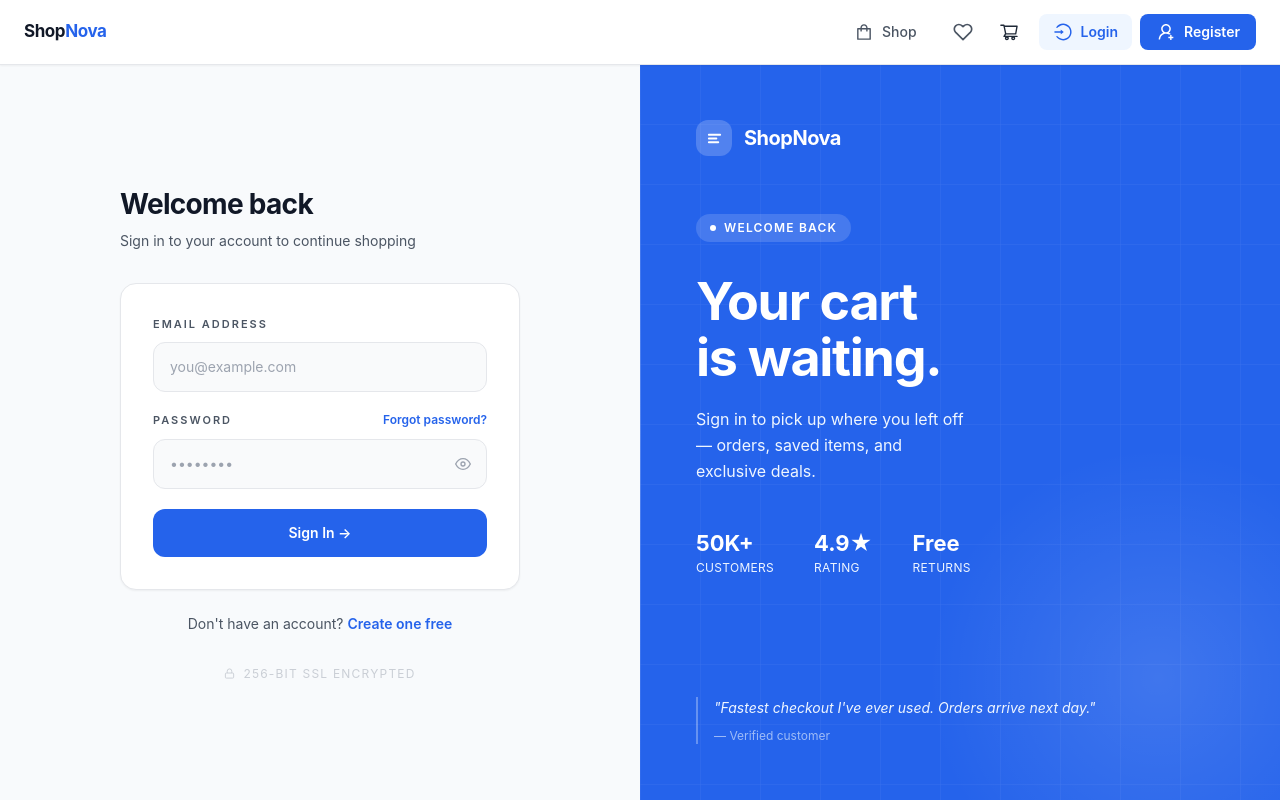
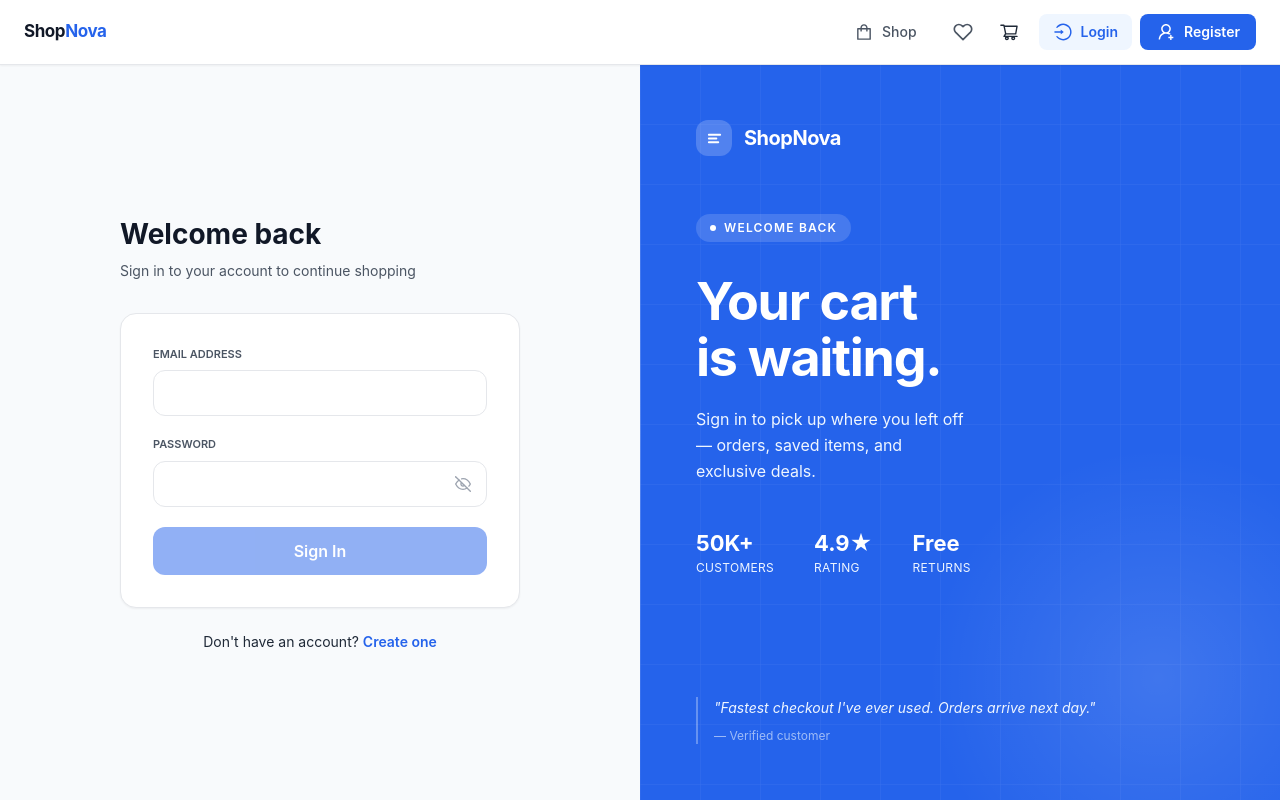
Before and after one commit to Antonynans/super-store-frontend, a React (Vite) app: page /login in a window 1280 px wide. Built offline with nearby package versions, Linux system fonts and the light colour scheme.

Commit message:
minor changes

```diff
--- a/src/index.css
+++ b/src/index.css
@@ -8,8 +8,10 @@
   box-sizing: border-box;
 }
 
-html {
+html, body {
   scroll-behavior: smooth;
+  overflow-x: hidden;
+  max-width: 100%;
 }
 
 body {
--- a/src/main.tsx
+++ b/src/main.tsx
@@ -45,11 +45,11 @@ const router = createBrowserRouter(
       <Route index={true} path="/" element={<Home />} />
       <Route path="/favorite" element={<Favorites />} />
       <Route path="/product/:id" element={<ProductDetails />} />
-      <Route path="/cart" element={<Cart />} />
       <Route path="/shop" element={<Shop />} />
 
       {/* Registered users */}
       <Route path="" element={<PrivateRoute />}>
+        <Route path="/cart" element={<Cart />} />
         <Route path="/profile" element={<Profile />} />
         <Route path="/user-orders" element={<UserOrder />} />
         <Route path="/shipping" element={<Shipping />} />
--- a/src/pages/Auth/Login.tsx
+++ b/src/pages/Auth/Login.tsx
@@ -3,12 +3,13 @@ import { Link, useLocation, useNavigate } from "react-router-dom";
 import { useAppDispatch, useAppSelector } from "../../redux/store";
 import { useLoginMutation } from "../../redux/api/usersApiSlice";
 import { setCredentials } from "../../redux/features/auth/authSlice";
-import { toast } from "react-toastify";
+import { FiEye, FiEyeOff } from "react-icons/fi";
 
 const Login = () => {
   const [email, setEmail] = useState("");
   const [password, setPassword] = useState("");
   const [showPassword, setShowPassword] = useState(false);
+  const [errorMessage, setErrorMessage] = useState("");
 
   const dispatch = useAppDispatch();
   const navigate = useNavigate();
@@ -20,42 +21,31 @@ const Login = () => {
   const redirect = sp.get("redirect") || "/";
 
   useEffect(() => {
-    if (userInfo) navigate(redirect);
-  }, [navigate, redirect, userInfo]);
+    if (userInfo && userInfo.token) {
+      navigate(redirect);
+    }
+  }, [userInfo, navigate, redirect]);
 
   const submitHandler = async (e: React.FormEvent<HTMLFormElement>) => {
     e.preventDefault();
+    setErrorMessage("");
+
     try {
       const res = await login({ email, password }).unwrap();
-      dispatch(setCredentials({ ...res }));
+      if (!res) return;
+      dispatch(setCredentials(res));
       navigate(redirect);
     } catch (err: any) {
-      toast.error(err?.data?.message || err.error);
+      setErrorMessage(err?.data?.message || "Invalid email or password");
     }
   };
 
   return (
     <div className="min-h-[calc(100vh-4rem)] bg-slate-50 flex">
       <div className="w-full lg:w-1/2 flex flex-col items-center justify-center px-6 py-16">
-        <div className="flex items-center gap-2.5 mb-10 lg:hidden">
-          <div className="w-9 h-9 rounded-xl bg-primary flex items-center justify-center shadow-md">
-            <svg width="17" height="17" viewBox="0 0 18 18" fill="none">
-              <path
-                d="M3 5h12M3 9h8M3 13h10"
-                stroke="white"
-                strokeWidth="2"
-                strokeLinecap="round"
-              />
-            </svg>
-          </div>
-          <span className="text-text-primary font-bold text-xl tracking-tight">
-            ShopNova
-          </span>
-        </div>
-
         <div className="w-full max-w-[400px]">
           <div className="mb-8">
-            <h1 className="text-[28px] font-bold text-text-primary tracking-tight mb-1.5">
+            <h1 className="text-[28px] font-bold text-text-primary mb-1.5">
               Welcome back
             </h1>
             <p className="text-text-secondary text-sm">
@@ -65,139 +55,76 @@ const Login = () => {
 
           <div className="bg-white rounded-2xl border border-border shadow-sm p-8">
             <form onSubmit={submitHandler} className="space-y-5">
+              {errorMessage && (
+                <div className="bg-red-50 border border-red-200 text-red-600 text-sm rounded-lg px-4 py-3">
+                  {errorMessage}
+                </div>
+              )}
+
               <div>
-                <label
-                  htmlFor="email"
-                  className="block text-[11px] font-semibold text-text-secondary tracking-[2px] uppercase mb-2.5"
-                >
+                <label className="block text-[11px] font-semibold text-text-secondary uppercase mb-2">
                   Email Address
                 </label>
                 <input
                   type="email"
-                  id="email"
-                  className="w-full bg-surface-muted border border-border rounded-xl px-4 py-3.5
-                    text-text-primary text-sm placeholder:text-text-subtle
-                    focus:outline-none focus:border-primary-light focus:ring-2 focus:ring-primary-light/10 focus:bg-white
-                    transition-all duration-200"
-                  placeholder="you@example.com"
+                  className={`w-full border rounded-xl px-4 py-3 text-sm transition
+                    ${errorMessage ? "border-red-300 focus:ring-red-200" : "border-border focus:ring-primary-light"}
+                  `}
                   value={email}
-                  onChange={(e) => setEmail(e.target.value)}
+                  onChange={(e) => {
+                    setEmail(e.target.value);
+                    setErrorMessage("");
+                  }}
                   required
                 />
               </div>
 
               <div>
-                <div className="flex items-center justify-between mb-2.5">
-                  <label
-                    htmlFor="password"
-                    className="block text-[11px] font-semibold text-text-secondary tracking-[2px] uppercase"
-                  >
-                    Password
-                  </label>
-                  <button
-                    type="button"
-                    className="text-xs text-primary hover:text-primary font-semibold transition-colors"
-                  >
-                    Forgot password?
-                  </button>
-                </div>
+                <label className="block text-[11px] font-semibold text-text-secondary uppercase mb-2">
+                  Password
+                </label>
                 <div className="relative">
                   <input
                     type={showPassword ? "text" : "password"}
-                    id="password"
-                    className="w-full bg-surface-muted border border-border rounded-xl px-4 py-3.5 pr-12
-                      text-text-primary text-sm placeholder:text-text-subtle
-                      focus:outline-none focus:border-primary-light focus:ring-2 focus:ring-primary-light/10 focus:bg-white
-                      transition-all duration-200"
-                    placeholder="••••••••"
+                    className={`w-full border rounded-xl px-4 py-3 pr-12 text-sm transition
+                      ${errorMessage ? "border-red-300 focus:ring-red-200" : "border-border focus:ring-primary-light"}
+                    `}
                     value={password}
-                    onChange={(e) => setPassword(e.target.value)}
+                    onChange={(e) => {
+                      setPassword(e.target.value);
+                      setErrorMessage("");
+                    }}
                     required
                   />
                   <button
                     type="button"
                     onClick={() => setShowPassword((v) => !v)}
-                    className="absolute right-4 top-1/2 -translate-y-1/2 text-text-subtle hover:text-text-secondary transition-colors"
-                    aria-label={
-                      showPassword ? "Hide password" : "Show password"
-                    }
+                    className="absolute right-4 top-1/2 -translate-y-1/2 text-gray-400"
                   >
-                    {showPassword ? (
-                      <svg
-                        width="16"
-                        height="16"
-                        fill="none"
-                        viewBox="0 0 24 24"
-                        stroke="currentColor"
-                        strokeWidth="2"
-                      >
-                        <path d="M17.94 17.94A10.07 10.07 0 0112 20c-7 0-11-8-11-8a18.45 18.45 0 015.06-5.94M9.9 4.24A9.12 9.12 0 0112 4c7 0 11 8 11 8a18.5 18.5 0 01-2.16 3.19m-6.72-1.07a3 3 0 11-4.24-4.24M1 1l22 22" />
-                      </svg>
-                    ) : (
-                      <svg
-                        width="16"
-                        height="16"
-                        fill="none"
-                        viewBox="0 0 24 24"
-                        stroke="currentColor"
-                        strokeWidth="2"
-                      >
-                        <path d="M1 12s4-8 11-8 11 8 11 8-4 8-11 8-11-8-11-8z" />
-                        <circle cx="12" cy="12" r="3" />
-                      </svg>
-                    )}
+                    {showPassword ? <FiEye /> : <FiEyeOff />}
                   </button>
                 </div>
               </div>
 
               <button
-                disabled={isLoading}
+                disabled={isLoading || !email || !password}
                 type="submit"
-                className="w-full bg-primary hover:bg-primary active:scale-[0.98]
-                  text-white font-semibold py-3.5 px-4 rounded-xl text-sm
-                  transition-all duration-200 hover:shadow-[0_6px_20px_rgba(37,99,235,0.35)]
-                  disabled:opacity-50 disabled:cursor-not-allowed disabled:shadow-none
-                  flex items-center justify-center gap-2 mt-1"
+                className="w-full bg-primary text-white font-semibold py-3 rounded-xl transition disabled:opacity-50"
               >
-                {isLoading ? (
-                  <>
-                    <div className="animate-spin rounded-full h-4 w-4 border-2 border-white/40 border-t-white" />
-                    Signing in…
-                  </>
-                ) : (
-                  "Sign In →"
-                )}
+                {isLoading ? "Signing in..." : "Sign In"}
               </button>
             </form>
           </div>
 
-          <p className="text-text-secondary text-sm text-center mt-6">
+          <p className="text-sm text-center mt-6">
             Don&apos;t have an account?{" "}
             <Link
               to={redirect ? `/register?redirect=${redirect}` : "/register"}
-              className="text-primary hover:text-primary font-semibold transition-colors"
+              className="text-primary font-semibold"
             >
-              Create one free
+              Create one
             </Link>
           </p>
-
-          <div className="flex items-center justify-center gap-2 mt-8 opacity-50">
-            <svg
-              width="11"
-              height="11"
-              viewBox="0 0 24 24"
-              fill="none"
-              stroke="currentColor"
-              strokeWidth="2"
-              className="text-text-subtle"
-            >
-              <rect x="3" y="11" width="18" height="11" rx="2" ry="2" />
-              <path d="M7 11V7a5 5 0 0110 0v4" />
-            </svg>
-            <span className="text-text-subtle text-xs tracking-widest uppercase">
-              256-bit SSL encrypted
-            </span>
-          </div>
         </div>
       </div>
 
--- a/src/pages/Auth/Register.tsx
+++ b/src/pages/Auth/Register.tsx
@@ -3,7 +3,7 @@ import { Link, useLocation, useNavigate } from "react-router-dom";
 import { useAppDispatch, useAppSelector } from "../../redux/store";
 import { useRegisterMutation } from "../../redux/api/usersApiSlice";
 import { setCredentials } from "../../redux/features/auth/authSlice";
-import { toast } from "react-toastify";
+import { FiEye, FiEyeOff } from "react-icons/fi";
 
 const Register = () => {
   const [username, setName] = useState("");
@@ -12,6 +12,7 @@ const Register = () => {
   const [confirmPassword, setConfirmPassword] = useState("");
   const [showPassword, setShowPassword] = useState(false);
   const [showConfirm, setShowConfirm] = useState(false);
+  const [errorMessage, setErrorMessage] = useState("");
 
   const dispatch = useAppDispatch();
   const navigate = useNavigate();
@@ -29,7 +30,7 @@ const Register = () => {
   const submitHandler = async (e: React.FormEvent<HTMLFormElement>) => {
     e.preventDefault();
     if (password !== confirmPassword) {
-      toast.error("Passwords do not match");
+      setErrorMessage("Passwords do not match");
       return;
     }
     try {
@@ -37,8 +38,7 @@ const Register = () => {
       dispatch(setCredentials({ ...res }));
       navigate(redirect);
     } catch (err: any) {
-      console.log(err);
-      toast.error(err.data.message);
+      setErrorMessage(err?.data?.message || "Registration failed");
     }
   };
 
@@ -90,16 +90,6 @@ const Register = () => {
 
         <div className="relative z-10">
           <div className="flex items-center gap-3">
-            <div className="w-9 h-9 rounded-xl bg-white/20 flex items-center justify-center">
-              <svg width="17" height="17" viewBox="0 0 18 18" fill="none">
-                <path
-                  d="M3 5h12M3 9h8M3 13h10"
-                  stroke="white"
-                  strokeWidth="2"
-                  strokeLinecap="round"
-                />
-              </svg>
-            </div>
             <span className="text-white font-bold text-xl tracking-tight">
               ShopNova
             </span>
@@ -187,6 +177,11 @@ const Register = () => {
           <div className="bg-white rounded-2xl border border-border shadow-sm p-8">
             <form onSubmit={submitHandler} className="space-y-5">
               <div>
+                {errorMessage && (
+                  <div className="bg-red-50 border border-red-200 text-red-600 text-sm rounded-lg px-4 py-3">
+                    {errorMessage}
+                  </div>
+                )}
                 <label
                   htmlFor="name"
                   className="block text-[11px] font-semibold text-text-secondary tracking-[2px] uppercase mb-2.5"
@@ -202,7 +197,10 @@ const Register = () => {
                     transition-all duration-200"
                   placeholder="Your full name"
                   value={username}
-                  onChange={(e) => setName(e.target.value)}
+                  onChange={(e) => {
+                    setName(e.target.value);
+                    setErrorMessage("");
+                  }}
                   required
                 />
               </div>
@@ -223,7 +221,10 @@ const Register = () => {
                     transition-all duration-200"
                   placeholder="you@example.com"
                   value={email}
-                  onChange={(e) => setEmail(e.target.value)}
+                  onChange={(e) => {
+                    setEmail(e.target.value);
+                    setErrorMessage("");
+                  }}
                   required
                 />
               </div>
@@ -245,7 +246,10 @@ const Register = () => {
                       transition-all duration-200"
                     placeholder="Min. 8 characters"
                     value={password}
-                    onChange={(e) => setPassword(e.target.value)}
+                    onChange={(e) => {
+                      setPassword(e.target.value);
+                      setErrorMessage("");
+                    }}
                     required
                   />
                   <button
@@ -254,30 +258,7 @@ const Register = () => {
                     className="absolute right-4 top-1/2 -translate-y-1/2 text-text-subtle hover:text-text-secondary transition-colors"
                     aria-label="Toggle password"
                   >
-                    {showPassword ? (
-                      <svg
-                        width="16"
-                        height="16"
-                        fill="none"
-                        viewBox="0 0 24 24"
-                        stroke="currentColor"
-                        strokeWidth="2"
-                      >
-                        <path d="M17.94 17.94A10.07 10.07 0 0112 20c-7 0-11-8-11-8a18.45 18.45 0 015.06-5.94M9.9 4.24A9.12 9.12 0 0112 4c7 0 11 8 11 8a18.5 18.5 0 01-2.16 3.19m-6.72-1.07a3 3 0 11-4.24-4.24M1 1l22 22" />
-                      </svg>
-                    ) : (
-                      <svg
-                        width="16"
-                        height="16"
-                        fill="none"
-                        viewBox="0 0 24 24"
-                        stroke="currentColor"
-                        strokeWidth="2"
-                      >
-                        <path d="M1 12s4-8 11-8 11 8 11 8-4 8-11 8-11-8-11-8z" />
-                        <circle cx="12" cy="12" r="3" />
-                      </svg>
-                    )}
+                    {showPassword ? <FiEye /> : <FiEyeOff />}
                   </button>
                 </div>
 
@@ -329,63 +310,13 @@ const Register = () => {
                     required
                   />
 
-                  {confirmPassword && (
-                    <div className="absolute right-10 top-1/2 -translate-y-1/2">
-                      {password === confirmPassword ? (
-                        <svg
-                          width="14"
-                          height="14"
-                          viewBox="0 0 24 24"
-                          fill="none"
-                          stroke="#10b981"
-                          strokeWidth="2.5"
-                        >
-                          <path d="M20 6L9 17l-5-5" />
-                        </svg>
-                      ) : (
-                        <svg
-                          width="14"
-                          height="14"
-                          viewBox="0 0 24 24"
-                          fill="none"
-                          stroke="#ef4444"
-                          strokeWidth="2.5"
-                        >
-                          <path d="M18 6L6 18M6 6l12 12" />
-                        </svg>
-                      )}
-                    </div>
-                  )}
                   <button
                     type="button"
                     onClick={() => setShowConfirm((v) => !v)}
                     className="absolute right-4 top-1/2 -translate-y-1/2 text-text-subtle hover:text-text-secondary transition-colors"
                     aria-label="Toggle confirm password"
                   >
-                    {showConfirm ? (
-                      <svg
-                        width="16"
-                        height="16"
-                        fill="none"
-                        viewBox="0 0 24 24"
-                        stroke="currentColor"
-                        strokeWidth="2"
-                      >
-                        <path d="M17.94 17.94A10.07 10.07 0 0112 20c-7 0-11-8-11-8a18.45 18.45 0 015.06-5.94M9.9 4.24A9.12 9.12 0 0112 4c7 0 11 8 11 8a18.5 18.5 0 01-2.16 3.19m-6.72-1.07a3 3 0 11-4.24-4.24M1 1l22 22" />
-                      </svg>
-                    ) : (
-                      <svg
-                        width="16"
-                        height="16"
-                        fill="none"
-                        viewBox="0 0 24 24"
-                        stroke="currentColor"
-                        strokeWidth="2"
-                      >
-                        <path d="M1 12s4-8 11-8 11 8 11 8-4 8-11 8-11-8-11-8z" />
-                        <circle cx="12" cy="12" r="3" />
-                      </svg>
-                    )}
+                    {showConfirm ? <FiEye /> : <FiEyeOff />}
                   </button>
                 </div>
               </div>
@@ -420,24 +351,6 @@ const Register = () => {
               Sign in
             </Link>
           </p>
-
-          <div className="flex items-center justify-center gap-2 mt-8 opacity-40">
-            <svg
-              width="11"
-              height="11"
-              viewBox="0 0 24 24"
-              fill="none"
-              stroke="currentColor"
-              strokeWidth="2"
-              className="text-text-subtle"
-            >
-              <rect x="3" y="11" width="18" height="11" rx="2" ry="2" />
-              <path d="M7 11V7a5 5 0 0110 0v4" />
-            </svg>
-            <span className="text-text-subtle text-xs tracking-widest uppercase">
-              256-bit SSL encrypted
-            </span>
-          </div>
         </div>
       </div>
     </div>
--- a/src/redux/api/apiSlice.ts
+++ b/src/redux/api/apiSlice.ts
@@ -41,7 +41,6 @@ const baseQueryWithReauth = async (args: any, api: any, extraOptions: any) => {
     } else {
       api.dispatch(logout());
       api.dispatch(apiSlice.util.resetApiState());
-      window.location.href = "/login";
     }
   }
 
```
